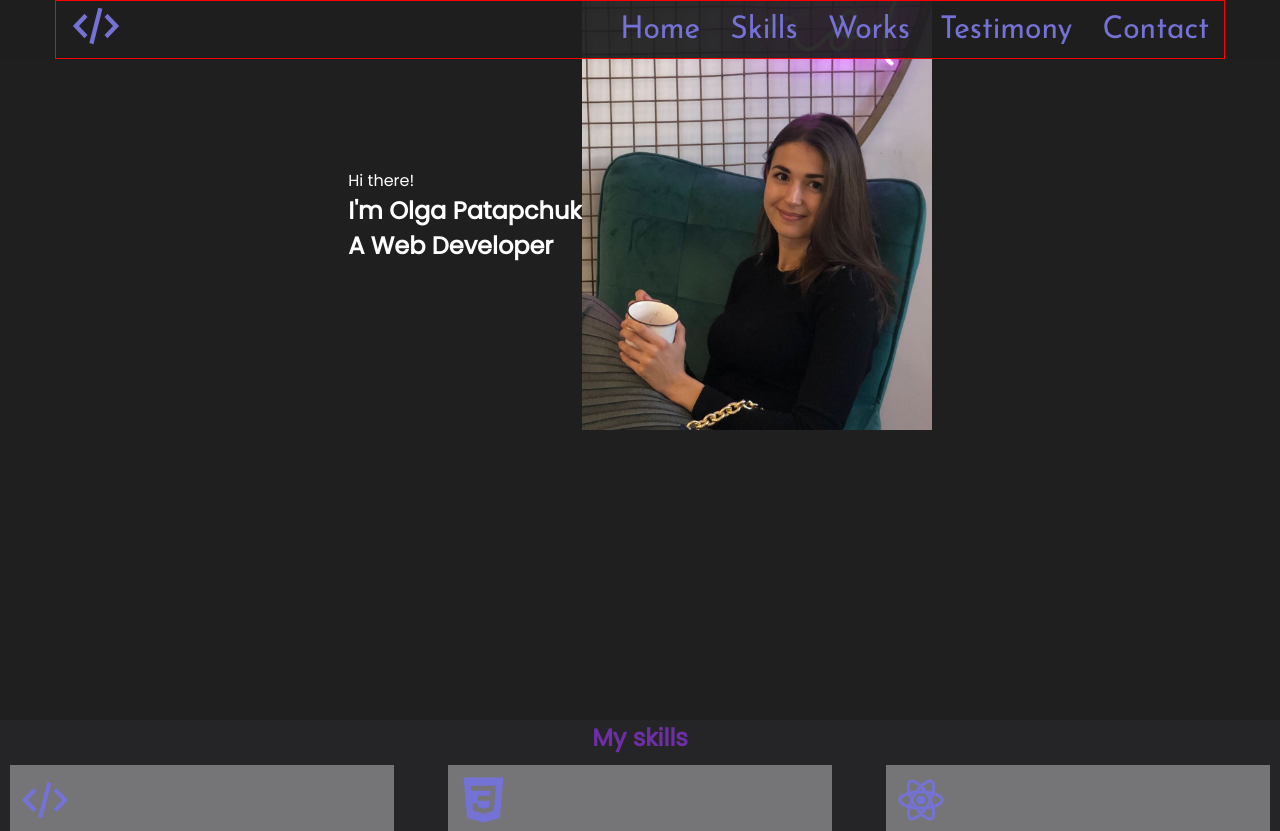
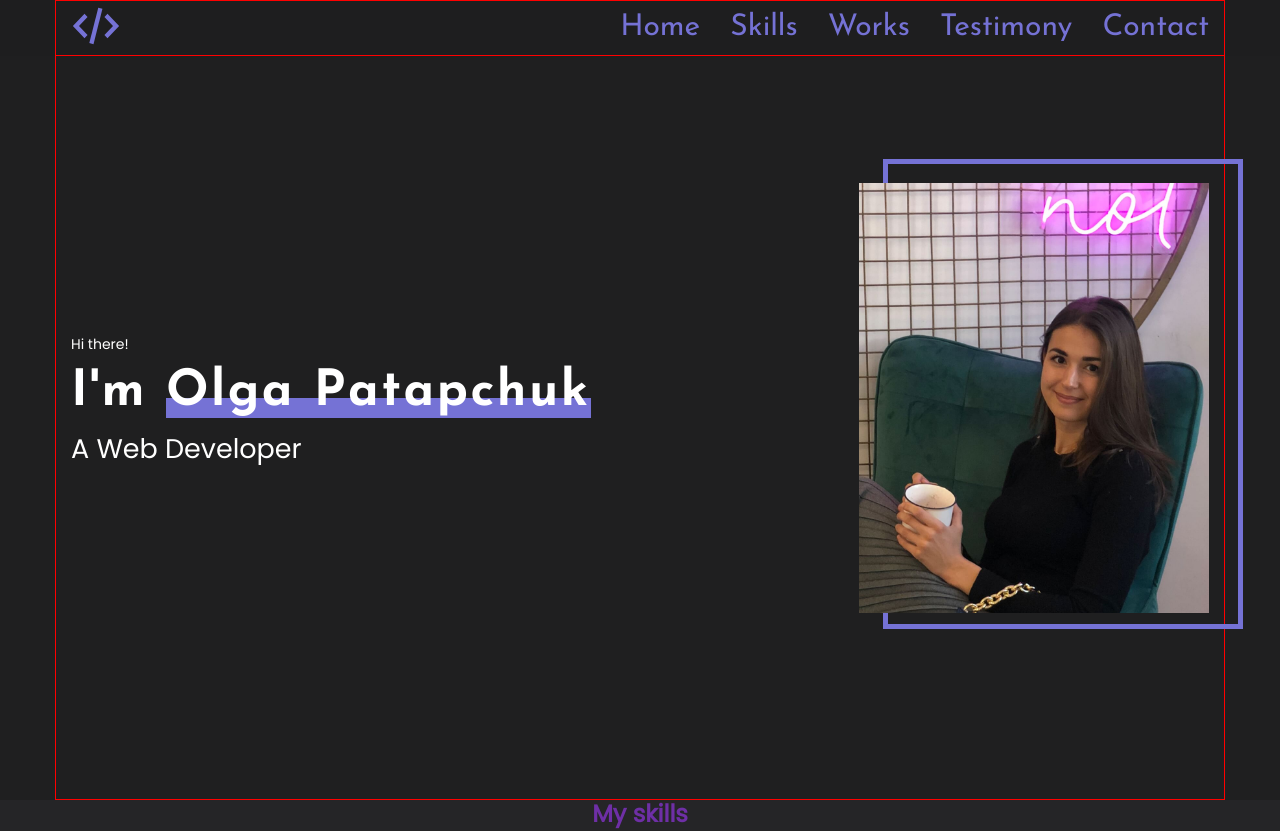
Before and after one commit to 0lgaP1/my-portfolio, a React app: page / in a window 1280 px wide. Shown: the top 831 px of the page. Built offline with nearby package versions, Linux system fonts and the light colour scheme.

Commit message:
Styles to main section and photo

```diff
--- a/src/components/FlexWrapper.tsx
+++ b/src/components/FlexWrapper.tsx
@@ -13,4 +13,5 @@
     justify-content: ${props => props.justify || "flex-start"};
     align-items: ${props => props.align || "stretch"};
     flex-wrap: ${props => props.wrap || "nowrap"};
+    height: 100%;
 `
--- a/src/layout/sections/main/Main.tsx
+++ b/src/layout/sections/main/Main.tsx
@@ -2,25 +2,33 @@
 import styled from "styled-components";
 import photo from '../../../assets/img/main-photo.jpg'
 import {FlexWrapper} from "../../../components/FlexWrapper";
+import {Container} from "../../../components/Container";
+import {theme} from "../../../styles/Theme";
 
 export const Main = () => {
     return (
         <StyledMain>
-            <FlexWrapper align={"center"} justify={"center"}>
-                <StyledText>
-                    <span>Hi there!</span>
-                    <h2>I'm Olga Patapchuk</h2>
-                    <h1>A Web Developer</h1>
-                </StyledText>
-                <Photo src={photo} alt="Main photo" />
-            </FlexWrapper>
+            <Container>
+                <FlexWrapper align={"center"} justify={"space-between"}>
+                    <StyledText>
+                        <SmallText>Hi there!</SmallText>
+                        <NameText>I'm <span>Olga Patapchuk</span></NameText>
+                        <MainTitle>A Web Developer</MainTitle>
+                    </StyledText>
+
+                    <PhotoWrapper>
+                        <Photo src={photo} alt="Main photo"/>
+                    </PhotoWrapper>
+                </FlexWrapper>
+            </Container>
         </StyledMain>
     );
 };
 
 const StyledMain = styled.section`
-    min-height: 90vh;
+    min-height: 100vh;
     background-color: rgba(129, 110, 162, 0.95);
+    display: flex;
 `
 
 const Photo = styled.img`
@@ -31,3 +39,56 @@
 const StyledText = styled.div`
 
 `
+
+const SmallText = styled.span`
+    font-weight: 400;
+    font-size: 14px;
+`
+
+const NameText = styled.h2`
+    font-family: 'Josefin Sans', sans-serif;
+    font-weight: 700;
+    font-size: 50px;
+    letter-spacing: 0.05em;
+    margin: 10px 0;
+
+    span {
+        position: relative;
+        z-index: 0;
+
+        &::before {
+            width: 100%;
+            height: 20px;
+            content: "";
+            background-color: ${theme.colors.accent};
+            display: inline-block;
+
+            position: absolute;
+            bottom: 0;
+            z-index: -1;
+        }
+    }
+`
+
+const MainTitle = styled.h1`
+    font-weight: 400;
+    font-size: 27px;
+`
+const PhotoWrapper = styled.div`
+    position: relative;
+    z-index: 0;
+
+    &::before {
+        content: "";
+        display: inline-block;
+        background-color: transparent;
+        width: 360px;
+        height: 470px;
+        border: 5px solid ${theme.colors.accent};
+
+        position: absolute;
+        top: -24px;
+        left: 24px;
+        z-index: -1;
+    }
+`
--- a/src/styles/GlobalStyles.tsx
+++ b/src/styles/GlobalStyles.tsx
@@ -18,7 +18,8 @@
         sans-serif;
         -webkit-font-smoothing: antialiased;
         -moz-osx-font-smoothing: grayscale;
-        color: ${theme.colors.font}
+        color: ${theme.colors.font};
+        line-height: 1.2;
     }
 
     a {
```
